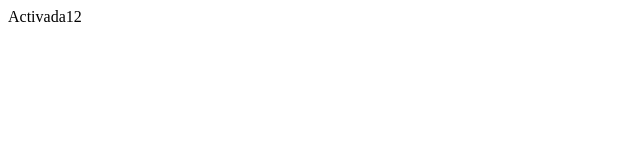
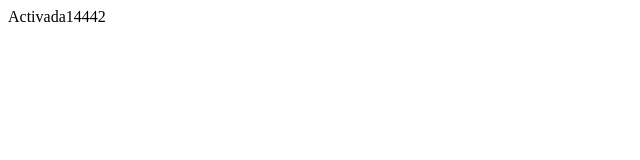
Before and after one commit to r0g3li0/actifinal, a website: page public_html/index.html in a window 1280 px wide. Shown: the full height of the page, 0-640 px from the left. Drawn offline with Linux system fonts and the light colour scheme.

Commit message:
version12 originmal

```diff
--- a/public_html/index.html
+++ b/public_html/index.html
@@ -11,6 +11,6 @@
         <meta name="viewport" content="width=device-width, initial-scale=1.0">
     </head>
     <body>
-        <div>Activada12</div>
+        <div>Activada14442</div>
     </body>
 </html>
```
